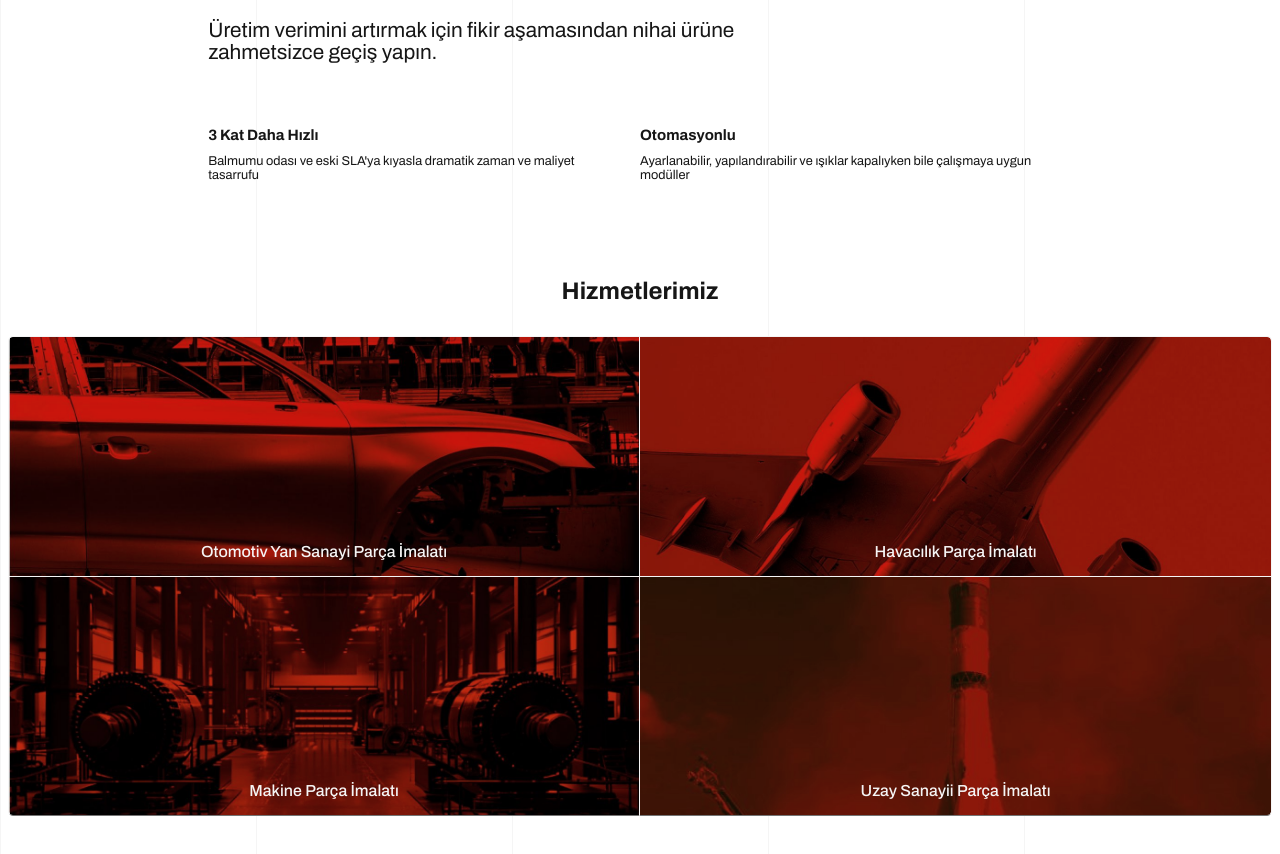
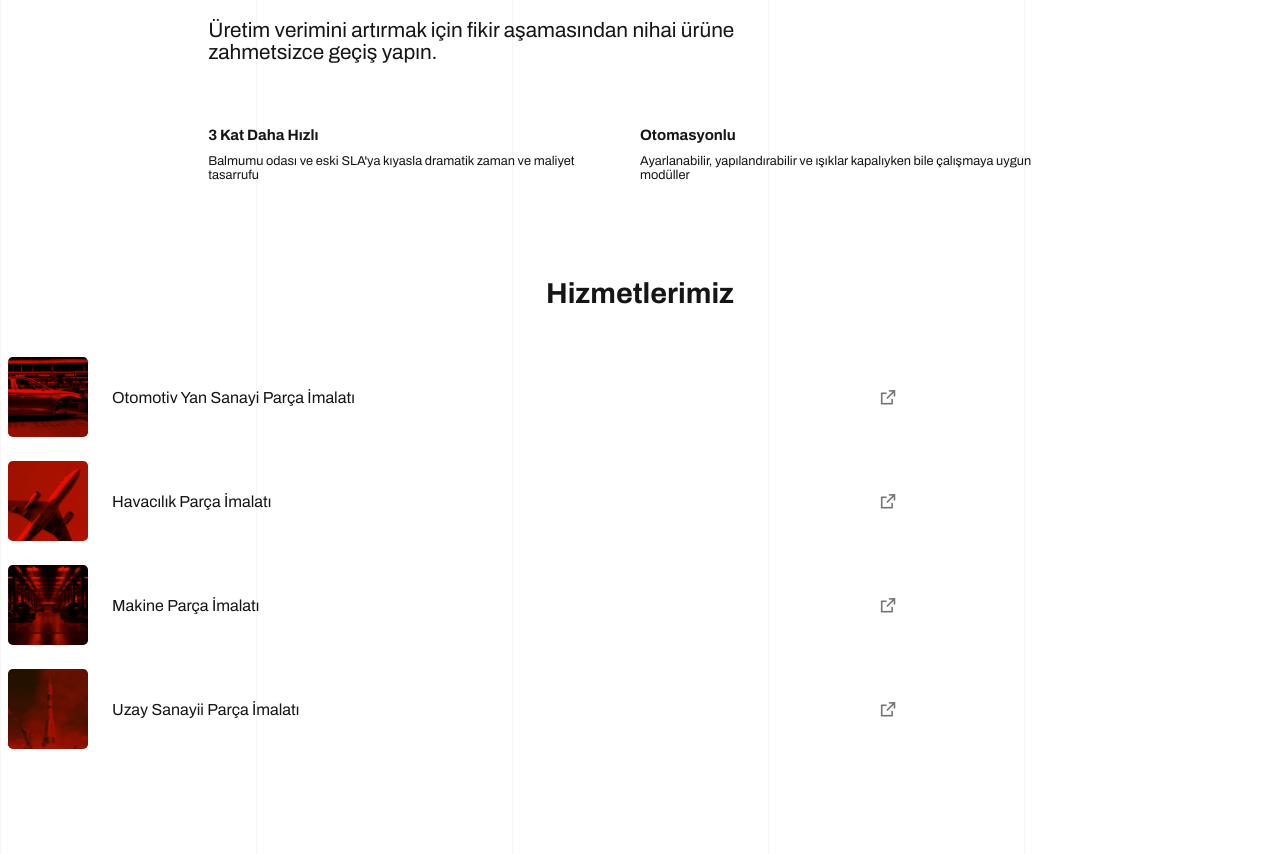
Before and after one commit to salimalitarikz/HakTek, a plain HTML site: page index.html in a window 1280 px wide. Shown: the part 2511-3365 px from the top of the page. Drawn offline with nearby package versions, Linux system fonts and the light colour scheme.

Commit message:
update-3-t

```diff
--- a/index.html
+++ b/index.html
@@ -77,19 +77,23 @@
                 <div>
                     <img src="/wwwroot/img/car.jpg" alt="">
                     <span>Otomotiv Yan Sanayi Parça İmalatı</span>
+                    <a href="#"><i class="ri-external-link-line"></i></a>
                 </div>
 
                 <div>
                     <img src="/wwwroot/img/airplane.jpg" alt="">
                     <span>Havacılık Parça İmalatı</span>
+                    <a href="#"><i class="ri-external-link-line"></i></a>
                 </div>
                 <div>
                     <img src="/wwwroot/img/machine.jpg" alt="">
                     <span>Makine Parça İmalatı</span>
+                    <a href="#"><i class="ri-external-link-line"></i></a>
                 </div>
                 <div>
                     <img src="/wwwroot/img/spaceship.jpg" alt="">
                     <span>Uzay Sanayii Parça İmalatı</span>
+                    <a href="#"><i class="ri-external-link-line"></i></a>
                 </div>
             </div>
         </section>
--- a/wwwroot/style.scss
+++ b/wwwroot/style.scss
@@ -177,9 +177,10 @@ main{
     >#index_part_3{
         display: flex;
         flex-direction: column;
-        gap: 2rem;
+        gap: 3rem;
         >h1{
             text-align: center;
+            font-size: 1.8rem;
         }
 
         >#index_part_3_content{
@@ -187,65 +188,86 @@ main{
             flex-wrap: wrap;
             justify-content: center;
             align-content: center;
+            gap: 1.5rem;
             // gap: 1rem;
             >div{
-                width: 50%;
-                height: 15rem;
-                border: 1px solid $bg1;
-                border-bottom: unset;
-                position: relative;
-
-                overflow: hidden;
-
-
-                >img{
-                    width: 100%;
-                    height: 100%;
-                    object-fit: cover;
-                    position: absolute;
-                    filter: saturate(80%);
-                    z-index: -1;
-                }
-
-                &:hover{
-
-                    >img{
-                        filter: saturate(100%) !important;
-                    }
-
+                width: 100%;
+                display: flex;
+                align-items: center;
+                gap: 1rem;
+                img{
+                    width: 5rem;
+                    aspect-ratio: 1/1;
+                    border-radius: .3rem;
                 }
 
                 >span{
-                    display: inline-block;
-                    font-size: 1rem;
-                    font-weight: 500;
-                    color: $bg1;
-                    z-index: 2 !important;
-                    position: absolute;
-                    bottom: 1rem;
-                    width: 100%;
-                    text-align: center;
+                    width: 60%;
+                    padding: .5rem;
                 }
 
-                &:nth-child(1){
-                    border-top-left-radius: .3rem;
+                i::before{
+                    font-size:1.2rem ;
+                    color: $text3;
                 }
-                &:nth-child(2){
-                    border-top-right-radius: .3rem;
-                }
-                &:nth-last-child(1){
-                    border-bottom-right-radius:.3rem ;
-                    border-bottom: 1px solid $text3;
-                }
-                &:nth-last-child(2){
-                    border-bottom-left-radius:.3rem ;
-                    border-bottom: 1px solid $text3;
+                // width: 50%;
+                // height: 15rem;
+                // border: 1px solid $bg1;
+                // border-bottom: unset;
+                // position: relative;
+
+                // overflow: hidden;
+
+
+                // >img{
+                //     width: 100%;
+                //     height: 100%;
+                //     object-fit: cover;
+                //     position: absolute;
+                //     filter: saturate(50%);
+                //     z-index: -1;
+                // }
+
+                // &:hover{
+
+                //     >img{
+                //         filter: saturate(100%) !important;
+                //     }
+
+                // }
+
+                // >span{
+                //     display: inline-block;
+                //     font-size: 1rem;
+                //     font-weight: 500;
+                //     color: $bg1;
+                //     z-index: 2 !important;
+                //     position: absolute;
+                //     top: .5;
+                //     width: 100%;
+                //     // text-align: center;
+                //     padding: .5rem;
+                // }
+
+                // &:nth-child(1){
+                //     border-top-left-radius: .3rem;
+                // }
+                // &:nth-child(2){
+                //     border-top-right-radius: .3rem;
+                // }
+                // &:nth-last-child(1){
+                //     border-bottom-right-radius:.3rem ;
+                //     border-bottom: 1px solid $text3;
+                // }
+                // &:nth-last-child(2){
+                //     border-bottom-left-radius:.3rem ;
+                //     border-bottom: 1px solid $text3;
+                // }
+
+                // &:nth-child(even){
+                //     border-left: unset;
                 }
 
-                &:nth-child(even){
-                    border-left: unset;
-                }
-            }
         }
     }
 
```
Also changed, not shown: wwwroot/style.css, 1 other file.
